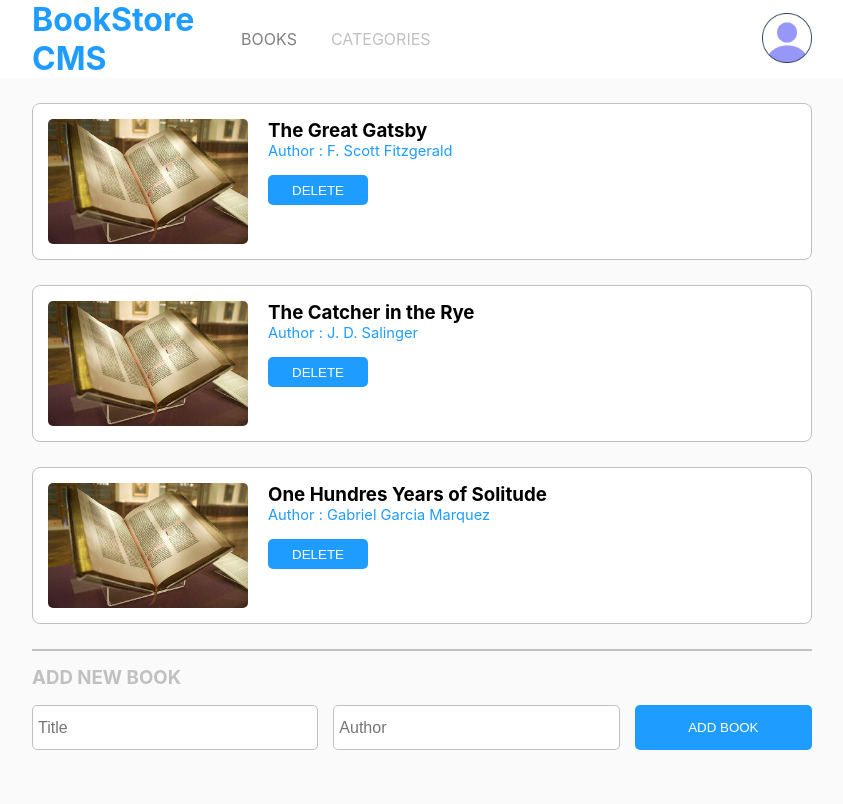
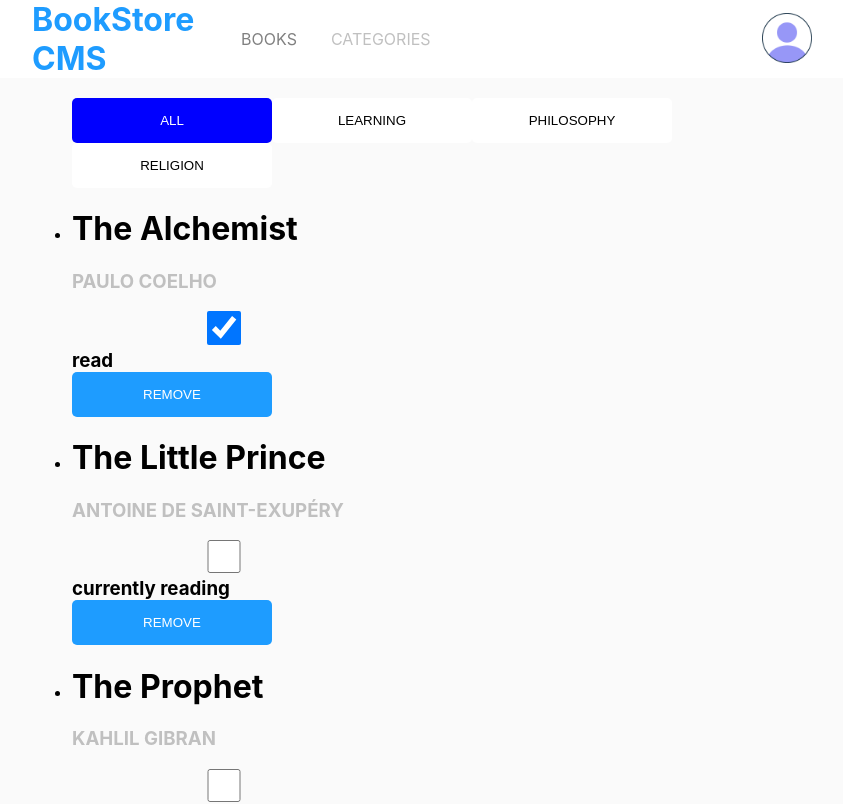
Before and after one commit to MenendezON/bookstore, a React (Create React App) app: page / in a window 1280 px wide. Shown: the top 804 px of the page, without its empty margins (218-1061 px from the left). Built offline with nearby package versions, Linux system fonts and the light colour scheme.

Commit message:
Update src folder

```diff
--- a/src/components/Book.js
+++ b/src/components/Book.js
@@ -1,28 +1,31 @@
+/* eslint-disable jsx-a11y/click-events-have-key-events */
+/* eslint-disable jsx-a11y/no-noninteractive-element-interactions */
 import React from 'react';
 import PropTypes from 'prop-types';
-import template from '../assets/images/template.jpg';
+import { useDispatch } from 'react-redux';
+import { removeBook, toggleBook } from '../redux/books/booksSlice';
 
-const Book = ({ title, author, onDelete }) => (
-  <div className="book">
-    <img src={template} alt="" />
-    <div>
-      <h3>{title}</h3>
-      <p>
-        Author
-        {' : '}
-        {author}
-      </p>
-      <button type="button" onClick={onDelete}>
-        Delete
-      </button>
-    </div>
-  </div>
-);
+const Book = (props) => {
+  const {
+    id, title, author, progress,
+  } = props;
+  const dispatch = useDispatch();
+  return (
+    <li key={id}>
+      <h1>{title}</h1>
+      <h2>{author}</h2>
+      <input checked={progress === 'read'} type="checkbox" onClick={() => dispatch(toggleBook(id))} />
+      <h3>{progress}</h3>
+      <button type="button" onClick={() => dispatch(removeBook(id))}>Remove</button>
+    </li>
+  );
+};
 
 Book.propTypes = {
+  id: PropTypes.string.isRequired,
   title: PropTypes.string.isRequired,
   author: PropTypes.string.isRequired,
-  onDelete: PropTypes.func.isRequired,
+  progress: PropTypes.string.isRequired,
 };
 
 export default Book;
--- a/src/components/BookForm.js
+++ b/src/components/BookForm.js
@@ -1,40 +1,47 @@
 import React, { useState } from 'react';
-import PropTypes from 'prop-types';
+import { useDispatch } from 'react-redux';
+import { addBook } from '../redux/books/booksSlice';
 
-const BookForm = ({ onAdd }) => {
+const BookForm = () => {
+  const categories = [
+    { id: 1, name: 'Learning' },
+    { id: 2, name: 'Philosophy' },
+    { id: 3, name: 'Religion' },
+  ];
+
+  const dispatch = useDispatch();
+
   const [title, setTitle] = useState('');
   const [author, setAuthor] = useState('');
+  const [category, setCategory] = useState('Learning');
 
-  const handleSubmit = (e) => {
+  const submitAddBook = (e) => {
     e.preventDefault();
-    if (title && author) {
-      onAdd({ title, author });
-      setTitle('');
-      setAuthor('');
-    }
+    dispatch(addBook({
+      id: '4',
+      title,
+      author,
+      progress: 'currently reading',
+      categories: ['All', category],
+    }));
+    setTitle('');
+    setAuthor('');
   };
 
   return (
-    <form onSubmit={handleSubmit} className="book-form">
-      <input
-        type="text"
-        placeholder="Title"
-        value={title}
-        onChange={(e) => setTitle(e.target.value)}
-      />
-      <input
-        type="text"
-        placeholder="Author"
-        value={author}
-        onChange={(e) => setAuthor(e.target.value)}
-      />
-      <button type="submit">Add Book</button>
+    <form onSubmit={(e) => addBook(e)}>
+      <input type="text" value={title} onChange={(e) => setTitle(e.target.value)} placeholder="Title" />
+      <input type="text" value={author} onChange={(e) => setAuthor(e.target.value)} placeholder="Author" />
+      <select name="categories" id="categories" onChange={(e) => setCategory(e.target.value)}>
+        {categories.map((category) => (
+          <option key={category.id} value={category.name}>
+            {category.name}
+          </option>
+        ))}
+      </select>
+      <button type="submit" onClick={(e) => submitAddBook(e)}>Add</button>
     </form>
   );
 };
 
-BookForm.propTypes = {
-  onAdd: PropTypes.func.isRequired,
-};
-
 export default BookForm;
--- a/src/redux/books/booksSlice.js
+++ b/src/redux/books/booksSlice.js
@@ -1,7 +1,29 @@
 const ADD_BOOK = 'bookstore/books/ADD_BOOK';
 const REMOVE_BOOK = 'bookstore/books/REMOVE_BOOK';
 const TOGGLE_BOOK = 'bookstore/books/TOGGLE_BOOK';
-const initialState = [];
+const initialState = [
+  {
+    id: '1',
+    title: 'The Alchemist',
+    author: 'Paulo Coelho',
+    progress: 'read',
+    categories: ['All', 'Learning'],
+  },
+  {
+    id: '2',
+    title: 'The Little Prince',
+    author: 'Antoine de Saint-Exupéry',
+    progress: 'currently reading',
+    categories: ['All', 'Learning'],
+  },
+  {
+    id: '3',
+    title: 'The Prophet',
+    author: 'Kahlil Gibran',
+    progress: 'currently reading',
+    categories: ['All', 'Philosophy'],
+  },
+];
 
 const booksReducer = (state = initialState, action) => {
   switch (action.type) {
--- a/src/routes/Category.js
+++ b/src/routes/Category.js
@@ -1,7 +1,16 @@
-function Categories() {
-  return (
-    <p>Hello world</p>
-  );
-}
+const CHECK_STATUS = 'book-store/categories/CHECK_STATUS';
 
-export default Categories;
+const STATUS = 'Under Construction';
+
+const categoriesReducer = (state = [], action) => {
+  switch (action.type) {
+    case CHECK_STATUS:
+      return STATUS;
+    default:
+      return state;
+  }
+};
+
+export const checkStatus = () => ({ type: CHECK_STATUS });
+
+export default categoriesReducer;
--- a/src/routes/Home.js
+++ b/src/routes/Home.js
@@ -1,32 +1,54 @@
+import React, { useState } from 'react';
+import { useSelector } from 'react-redux';
+import Book from '../components/Book';
 import BookForm from '../components/BookForm';
-import BookList from '../components/BookList';
 
-function Home() {
-  const books = [
-    {
-      id: 1,
-      title: 'The Great Gatsby',
-      author: 'F. Scott Fitzgerald',
-    },
-    {
-      id: 2,
-      title: 'The Catcher in the Rye',
-      author: 'J. D. Salinger',
-    },
-    {
-      id: 3,
-      title: 'One Hundres Years of Solitude',
-      author: 'Gabriel Garcia Marquez',
-    },
+const Home = () => {
+  const books = useSelector((configureStore) => configureStore.book);
+
+  const [filter, setFilter] = useState('All');
+
+  const filterOptions = [
+    { id: 1, name: 'All' },
+    { id: 2, name: 'Learning' },
+    { id: 3, name: 'Philosophy' },
+    { id: 4, name: 'Religion' },
   ];
+
   return (
-    <>
-      <BookList books={books} />
+    <div>
+      <ul className="filters">
+        {filterOptions.map((option) => (
+          <button
+            type="button"
+            onClick={() => {
+              setFilter(option.name);
+            }}
+            key={option.id}
+            style={{ backgroundColor: filter === option.name ? 'blue' : 'white', color: filter === option.name ? 'white' : 'black' }}
+          >
+            {option.name}
+
+          </button>
+        ))}
+      </ul>
+      <ul>
+        {/* Filter books where categories contain current filter */}
+        {books.filter((book) => book.categories.includes(filter)).map((book) => (
+          <Book
+            key={book.id}
+            id={book.id}
+            title={book.title}
+            author={book.author}
+            progress={book.progress}
+          />
+        ))}
+      </ul>
       <hr />
       <h2>Add new book</h2>
       <BookForm />
-    </>
+    </div>
   );
-}
+};
 
 export default Home;
```
Also changed, not shown: .eslintrc.json.
